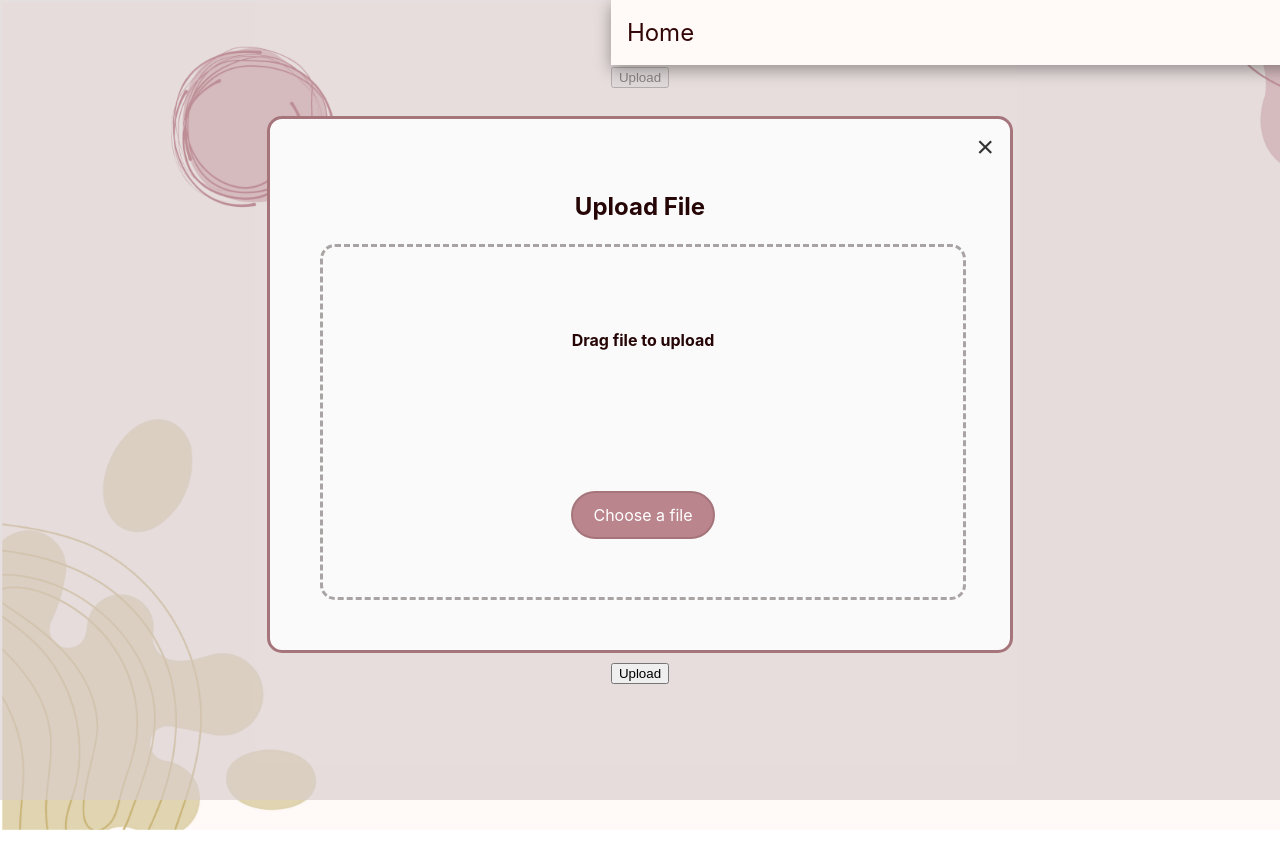
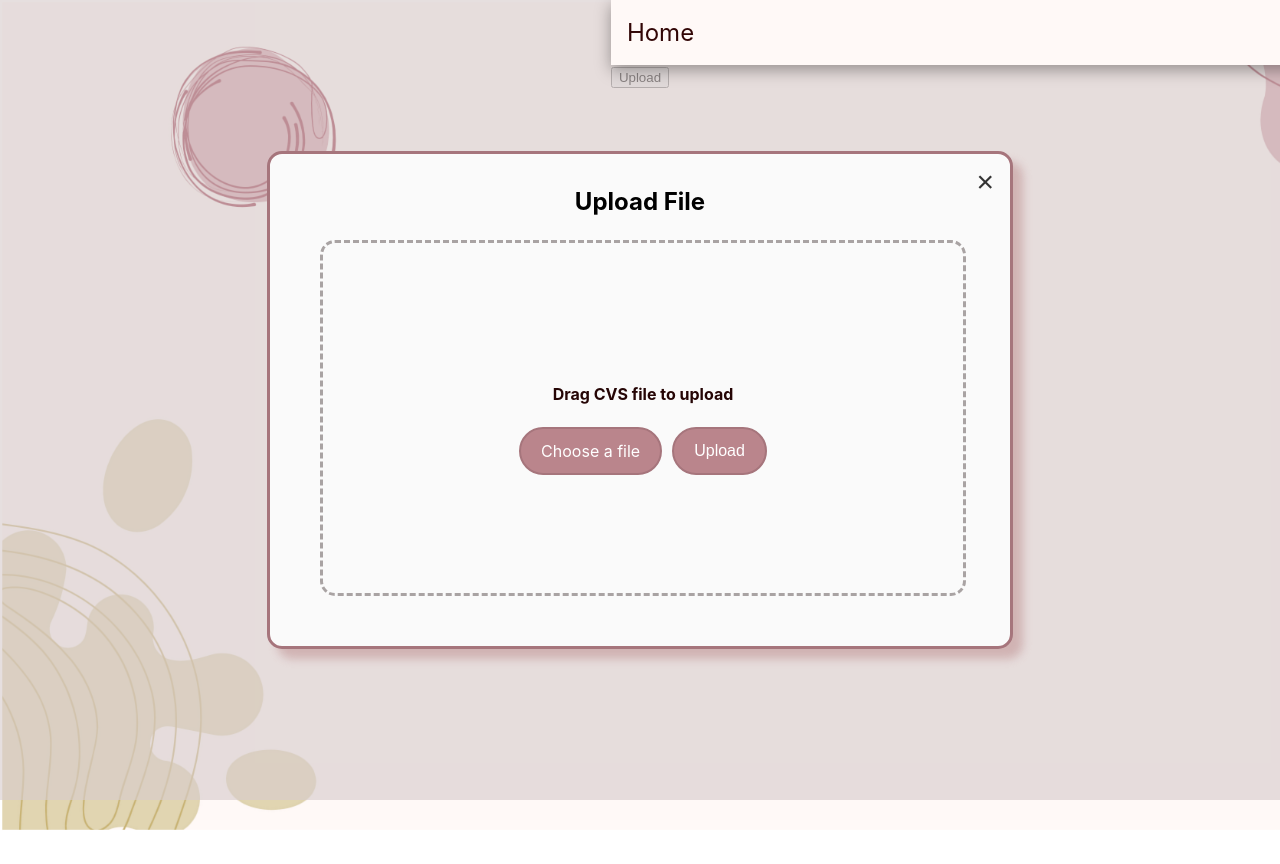
Before and after one commit to CTRL-V-CTRL-C/ctrl_c_ctrl_v-SOEN341_Project_F24, a React (Vite) app in the folder client/: page /CVSUpload in a window 1280 px wide. Both pictures are taken after a click on the button "Upload". Built offline with nearby package versions, Linux system fonts and the light colour scheme; no server answers.

Commit message:
Change some designs, fixed more error handling, added functions to prevent downlaod from drag and drop

```diff
--- a/client/src/Pages/Components/PopUp.jsx
+++ b/client/src/Pages/Components/PopUp.jsx
@@ -8,6 +8,18 @@ function PopUp(props) {
     const [error, setError] = useState("");
     const [highlighted, setHighlighted] = useState(false);
     const teams = [];
+
+        // Prevent the file from being opened/downloaded when file is dropped outside the popup
+        const handleDragOver = (e) => {
+            e.preventDefault();
+        };
+        const handleDrop = (e) => {
+            e.preventDefault();
+            e.stopPropagation();
+        };
+        document.addEventListener('dragover', handleDragOver);
+        document.addEventListener('drop', handleDrop);
+
 
     const handleFileChange = (file) => {
         if (file) {
@@ -25,7 +37,7 @@ function PopUp(props) {
 
     const handleUpload = (e) => {
 
-          // Check if no file is selected
+        //Check to see if there is a file before uploading
         if (!file) {
             setError("Please select a file before uploading.");
             return;
@@ -34,10 +46,9 @@ function PopUp(props) {
         const fileName = file.name;
         const fileType = file.type;
 
-
         //file validation
         if (fileType === "text/csv" || fileName.endsWith(".csv")) {
-            setError("Correct File"); // for test purposes, take this out later
+            setError("Correct File");            // ***for test purposes, take this out later***
             const reader = new FileReader();
             reader.onload = (e) => {
                 const text = e.target.result;
@@ -47,7 +58,7 @@ function PopUp(props) {
                     text = text.slice(1); // Remove BOM
                 }
                 parseCSV(text);
-                console.log(teams); // testing purposes can remove later
+                console.log(teams); // ***testing purposes can remove later***
 
 
                 //***add code to send teams array to API */
@@ -56,7 +67,7 @@ function PopUp(props) {
             };
             reader.readAsText(file, 'utf-8');
         } else {
-            setError("Please upload a valid CSV file."); // Set error message
+            setError("Please upload a valid CSV file.");
         }
     };
     //function to parse the cvs file
@@ -69,11 +80,11 @@ function PopUp(props) {
             // Skip empty lines
             if (!line) continue;
 
-            const [name, studentID, email, teamName] = line.split(",").map(item => item.trim());
+            const [fname,lname, studentID, email, teamName] = line.split(",").map(item => item.trim().replace(/^["']|["']$/g, ""));
 
             // Check for missing values
-            if (!name || !email || !studentID || !teamName) {
-                setError("Note: One or more rows are missing values. Teams might not have all memberes. Recheck the CVS file to insure all names, emails, student IDs and team names are provided");
+            if (!fname || !lname || !email || !studentID || !teamName) {
+                setError("Note: One or more rows are missing values. Teams might not be complete. Recheck the CVS file to insure all names, emails, student IDs and team names are provided");
                 continue; // Skip this row if it's malformed
             }
 
@@ -83,7 +94,8 @@ function PopUp(props) {
             if (existingTeam) {
                 // If the team exists, add the member to the members array
                 existingTeam.members.push({
-                    name,
+                    fname,
+                    lname,
                     email,
                     studentID
                 });
@@ -92,7 +104,8 @@ function PopUp(props) {
                 teams.push({
                     name: teamName,
                     members: [{
-                        name,
+                        fname,
+                        lname,
                         email,
                         studentID
                     }]
@@ -106,7 +119,7 @@ function PopUp(props) {
             <div className={`popup-inner ${highlighted ? "border-green" : "border-outer"}`}>
                 {/* X button to close the popup */}
                 <button className="close-x" onClick={handleClose}>×</button>
-                <h2>Upload File</h2>
+                <h2 style={{ color: 'black' }}>Upload File</h2>
                 <div className={`dropZone ${highlighted ?
                     "border-green bg-green" : "border-inner"}`}
 
@@ -128,34 +141,35 @@ function PopUp(props) {
                         setHighlighted(false);
                     }}
                 >
-                    <h4>Drag file to upload</h4>
+                    <h4>Drag CVS file to upload</h4>
+                    <div className="bu">
                         <input
                             type="file"
                             className="file-input"
                             id="fileUpload"
                             onChange={(e) => handleFileChange(e.target.files[0])}
                         />
+
                         <label htmlFor="fileUpload" className="upload-button">
+
                             Choose a file
                         </label>
-
+                        <button className="upload-button" onClick={handleUpload}>Upload</button>
+                    </div>
+                    <div className= "file-outline">
                     {file && (
                         <div className="file-details">
                             File details:
                             <ul>
                                 <li>Name: {file.name}</li>
-                                <li>Type: {file.type}</li>
                                 <li>Size: {file.size} bytes</li>
                             </ul>
                         </div>
                     )}
+                    </div>
                     {error && <p className="error-message">{error}</p>} {/* Display error message */}
 
                 </div>
-            </div>
-            <div className="bu">
-                {props.children}
-                <button className="upload" onClick={handleUpload}>Upload</button>
             </div>
         </div>
     ) : "";
--- a/client/src/Pages/Components/Styles/PopUp.css
+++ b/client/src/Pages/Components/Styles/PopUp.css
@@ -10,34 +10,33 @@
     justify-content: center;
     align-items: center;
     gap:10px;
-    box-shadow: gray;
 }
 
 .popup-inner{
     border-style: solid;
     position: relative;
-    padding: 50px;
+    padding: 10px 50px 50px;
     width: 100%;
     max-width: 640px;
     background-color:hwb(0 98% 2%);
-    justify-content: space-between;
     border-radius: 15px;
     border-width: 3px;
+    box-shadow: 10px 10px 10px rgb(209, 179, 179);
 
 }
 
 .bu{
     display:flex;
     flex-direction: row;
-    justify-content: space-around;
     width: 100%;
+    justify-content: center;
+    gap: 10px;
 }
 
 .dropZone{
     width:100%;
     height: 350px;
     justify-content: center;
-    justify-content: space-around;
     align-items: center;
     display: flex;
     flex-direction: column;
@@ -55,11 +54,11 @@
 }
 
 .border-green {
-    border-color: rgb(197, 193, 86);
+    border-color: rgb(212, 196, 214);
 }
 
 .bg-green {
-    background-color: #dddaa4;
+    background-color: rgb(243, 233, 244);
 }
 
 .file-details {
@@ -82,6 +81,7 @@
     cursor: pointer;
     transition: background-color 0.3s ease;
     border: 2px solid #a6757c;
+
 }
 
 .upload-button:hover {
@@ -92,9 +92,17 @@
     display: none; /* Hide the default file input */
 }
 
+
 /* Styles for the file details */
+.file-outline{
+    display:flex;
+    justify-content: center;
+    width: 100%;
+}
 .file-details {
     margin-top: 15px;
+    border-radius: 20px;
+    border-color:  #a7a650;
 }
 
 .file-details ul {
```
Also changed, not shown: client/src/assets/files/Correct_Practice_Teams.csv (added), client/src/assets/files/Incorrect_Practice_Teams.csv (added), 1 other file (tests, documents, lock files or other folders). Lines whose indentation alone changed are shown as unchanged.
